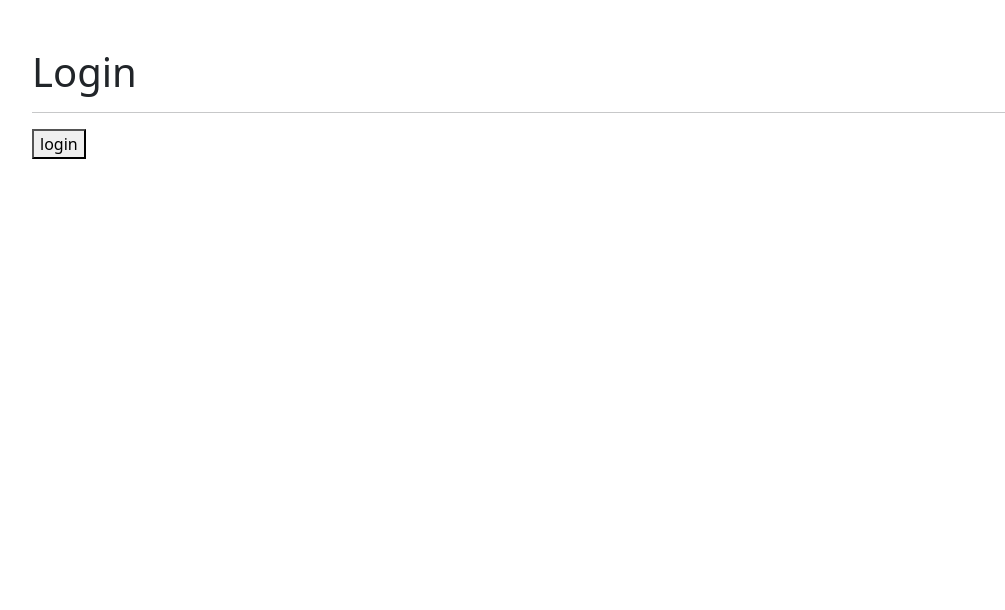
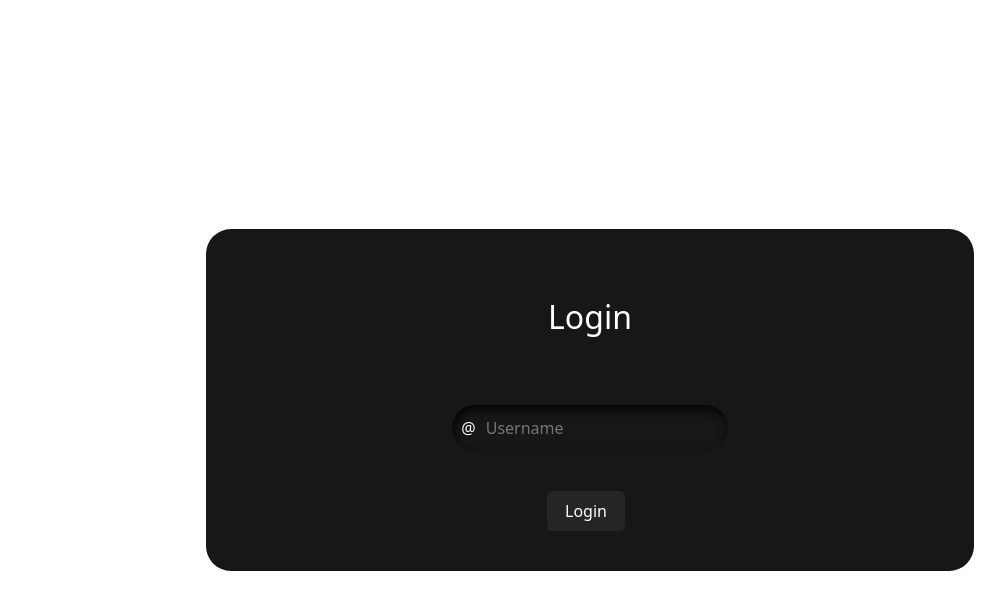
Before and after one commit to SeebaaSiman/HeroesApp, a React (Vite) app: page /login in a window 1280 px wide. Shown: the top 610 px of the page, without its empty margins (50-1055 px from the left). Built offline with nearby package versions, Linux system fonts and the light colour scheme.

Commit message:
Primeros arreglos

```diff
--- a/src/auth/pages/LoginPage.jsx
+++ b/src/auth/pages/LoginPage.jsx
@@ -1,26 +1,65 @@
-import { useContext } from "react";
+import { useContext, useState } from "react";
 import { useNavigate } from "react-router-dom";
 import { AuthContext } from "../context";
-
+import "./loginstyle.css";
 export const LoginPage = () => {
+  const [inputValue, setInputValue] = useState("");
+  const [error, setError] = useState(false);
+  const [errorInfo, setErrorInfo] = useState("");
+  const handleChange = (e) => {
+    setInputValue(e.target.value);
+    setError(false);
+  };
   //Llamo al contexto y busco la función login y del login busco el authContext//
   const { login } = useContext(AuthContext);
   const navigate = useNavigate();
-  const onLogin = () => {
-    const lastPath = localStorage.getItem('lastPath') || '/';  //al hacer login buscará en el locastorrage lastPath y si es null irá a ' / '//
-    //Uso la fx login//
-    login("Sebastián");
-    navigate( lastPath, {
-      replace: true,
-    });
+  const onLogin = (e) => {
+    e.preventDefault();
+    if (inputValue === "") {
+      setError(true);
+      setErrorInfo("usename debe contener una letra mínimo");
+    } else if (/^\d/.test(inputValue)) {
+      setError(true);
+      setErrorInfo("usename no puede comenzar con un número");
+    } else {
+      const lastPath = localStorage.getItem("lastPath") || "/"; //al hacer login buscará en el locastorrage lastPath y si es null irá a ' / '//
+      //Uso la fx login//
+      login(inputValue);
+      navigate(lastPath, {
+        replace: true,
+      });
+    }
   };
   return (
-    <div className="container mt-5 ">
-      <h1>Login</h1>
-      <hr />
-      <button className="btb btn-primary" onClick={onLogin}>
-        login
-      </button>
+    <div className="container-login">
+      <form className={`form-login ${error ? "shake-animation" : ""}`}>
+        <p className="heading-login">Login</p>
+
+        <div className="field-login">
+          <span>@</span>
+          <input
+            autocomplete="off"
+            placeholder="Username"
+            className={`input-field-login ${error ? "shake-animation" : ""}`}
+            type="text"
+            value={inputValue}
+            onChange={handleChange}
+          />
+        </div>
+        {error ? (
+          <h6 className={`error-login ${error ? "shake-animation" : ""}`}>
+            {errorInfo}
+          </h6>
+        ) : null}
+        <div className="btn-login">
+          <button
+            className={`button1 ${error ? "shake-animation" : ""}`}
+            onClick={onLogin}
+          >
+            Login
+          </button>
+        </div>
+      </form>
     </div>
   );
 };
--- /dev/null
+++ b/src/auth/pages/loginstyle.css
@@ -0,0 +1,104 @@
+.container-login {
+  height: 100vh;
+  display: flex;
+  justify-content: center;
+  align-items: center;
+}
+.form-login {
+  display: flex;
+  justify-content: center;
+  align-items: center;
+  flex-direction: column;
+  margin-top: 1rem;
+  /* padding-left: 2em;
+  padding-right: 2em;
+  padding-bottom: 0.4em; */
+  /* height: 80vh; */
+  width: 60vw;
+  margin: auto;
+  background-color: #171717;
+  border-radius: 25px;
+  transition: 0.2s ease-in-out;
+}
+.form-login:hover {
+  transform: scale(1.05);
+  border: 1px solid black;
+}
+.heading-login {
+  text-align: center;
+  margin: 2em;
+  color: rgb(255, 255, 255);
+  font-size: 2em;
+}
+
+.field-login {
+  display: flex;
+  align-items: center;
+  justify-content: center;
+  gap: 0.5em;
+  border-radius: 25px;
+  padding: 0.6em;
+  border: none;
+  outline: none;
+  color: white;
+  background-color: #171717;
+  box-shadow: inset 2px 5px 10px rgb(5, 5, 5);
+}
+
+.input-field-login {
+  background: none;
+  border: none;
+  outline: none;
+  width: 100%;
+  color: #d3d3d3;
+}
+
+.btn-login {
+  display: flex;
+  justify-content: center;
+  margin: 2.5em;
+}
+
+.button1 {
+  padding: 0.5em;
+  padding-left: 1.1em;
+  padding-right: 1.1em;
+  border-radius: 5px;
+  margin-right: 0.5em;
+  border: none;
+  outline: none;
+  transition: 0.3s ease-in-out;
+  background-color: #252525;
+  color: white;
+}
+
+.button1:hover {
+  background-color: black;
+  color: white;
+}
+.error-login {
+  color: red;
+  margin: 12px;
+}
+
+.shake-animation {
+  animation: shake 0.5s linear;
+}
+
+@keyframes shake {
+  0% {
+    transform: translateX(0);
+  }
+  25% {
+    transform: translateX(-5px);
+  }
+  50% {
+    transform: translateX(5px);
+  }
+  75% {
+    transform: translateX(-5px);
+  }
+  100% {
+    transform: translateX(0);
+  }
+}
--- a/src/heroes/components/HeroCard.jsx
+++ b/src/heroes/components/HeroCard.jsx
@@ -15,7 +15,7 @@ export const HeroCard = ({
   //Creo una constante para almacenar el src de mi imagen que lo tengo en la carpeta assets, así que sólo cambia el id de la imagen que coincide con el del array (getHeroesByPublish)//
   const heroImageUrl = `/assets/heroes/${id}.jpg`;
   return (
-    <div className="col ">
+    <div className="col">
       <div className="card ">
         <div className="row no-gutters ">
           <div className="col-4">
```
Also changed, not shown: src/ui/components/Navbar.jsx (+4 -4 lines).
